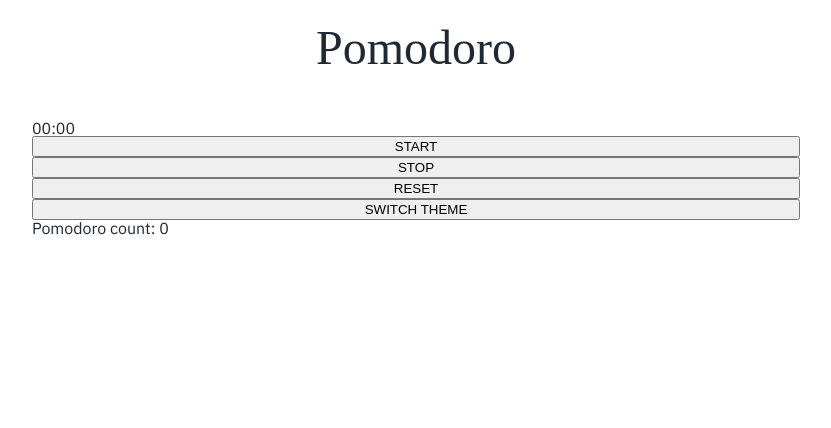
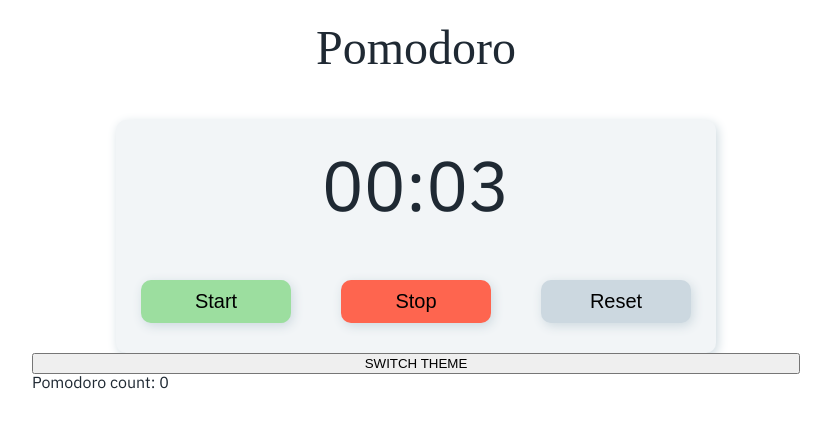
Before and after one commit to zainthedev/pomodoro, a React (Create React App) app: page / in a window 1280 px wide. Shown: the top 428 px of the page, without its empty margins (224-1055 px from the left). Built offline with nearby package versions, Linux system fonts and the light colour scheme; a web font is replaced by a local one.

Commit message:
Timer styling, auto display of new time after pomodoro/break

```diff
--- a/src/components/TimerComponent.tsx
+++ b/src/components/TimerComponent.tsx
@@ -1,7 +1,10 @@
 import { useState, useEffect } from 'react';
 import { renderTime } from '../helper-functions/renderTime';
 import {
-    TimerButton,
+    TimerButtonWrapper,
+    TimerResetButton,
+    TimerStartButton,
+    TimerStopButton,
     TimerTime,
     TimerWrapper,
 } from '../styled-components/Timer';
@@ -18,12 +21,11 @@ export const TimerComponent = ({
     setIsLongBreak,
     pomodoroCount,
 }: TimerProps) => {
-    const [timeRemaining, setTimeRemaining] = useState(0);
+    let pomodoroLength = 3;
+    const [timeRemaining, setTimeRemaining] = useState(pomodoroLength);
     const [isStarted, setIsStarted] = useState(false);
     const [isTimerRunning, setIsTimerRunning] = useState(false);
     const [isPaused, setIsPaused] = useState(false);
-
-    let pomodoroLength = 3;
 
     useEffect(() => {
         if (isTimerRunning && timeRemaining > 0) {
@@ -49,7 +51,10 @@ export const TimerComponent = ({
                     setIsShortBreak(true);
                     setIsPomodoro(false);
                     setIsLongBreak(false);
-                    // setTimeRemaining(longBreakLength);
+
+                    setTimeout(() => {
+                        setTimeRemaining(longBreakLength);
+                    }, 1000);
 
                     // if (options.isAutoStart) {
                     // const interval = setInterval(() => {
@@ -61,7 +66,9 @@ export const TimerComponent = ({
                     setIsLongBreak(true);
                     setIsShortBreak(false);
                     setIsPomodoro(false);
-                    // setTimeRemaining(shortBreakLength);
+                    setTimeout(() => {
+                        setTimeRemaining(shortBreakLength);
+                    }, 1000);
                     // if (options.isAutoStart) {
                     // const interval = setInterval(() => {
                     //     startTimerLongBreak();
@@ -80,11 +87,13 @@ export const TimerComponent = ({
                 // }, 1000);
                 // return () => clearInterval(interval);
                 // }
-                // setTimeRemaining(pomodoroLength);
+                setTimeout(() => {
+                    setTimeRemaining(pomodoroLength);
+                }, 1000);
             }
 
             // if (!options.isAutoStart) {
-            // setIsTimerRunning(false);
+            setIsTimerRunning(false);
             // }
         }
         // eslint-disable-next-line react-hooks/exhaustive-deps
@@ -151,18 +160,26 @@ export const TimerComponent = ({
             <TimerTime data-test='TimerTime'>
                 {renderTime(timeRemaining)}
             </TimerTime>
-            <TimerButton
-                data-test='TimerStartButton'
-                onClick={handleStartButtonClick}
-            >
-                START
-            </TimerButton>
-            <TimerButton data-test='TimerStopButton' onClick={stopTimer}>
-                STOP
-            </TimerButton>
-            <TimerButton data-test='TimerResetButton' onClick={resetTimer}>
-                RESET
-            </TimerButton>
+            <TimerButtonWrapper>
+                <TimerStartButton
+                    data-test='TimerStartButton'
+                    onClick={handleStartButtonClick}
+                >
+                    Start
+                </TimerStartButton>
+                <TimerStopButton
+                    data-test='TimerStopButton'
+                    onClick={stopTimer}
+                >
+                    Stop
+                </TimerStopButton>
+                <TimerResetButton
+                    data-test='TimerResetButton'
+                    onClick={resetTimer}
+                >
+                    Reset
+                </TimerResetButton>
+            </TimerButtonWrapper>
         </TimerWrapper>
     );
 };
--- /dev/null
+++ b/src/styled-components/Container.ts
@@ -0,0 +1,20 @@
+import styled from 'styled-components';
+import { device } from '../styles/theme';
+
+export const Container = styled.div`
+    align-items: center;
+    align-self: center;
+    background: ${({ theme }) => theme.colors.container};
+    box-shadow: 0.53vw 0.8vw 2.93vw 0vw ${({ theme }) => theme.colors.shadow};
+    border-radius: 10px;
+    display: flex;
+    flex-direction: column;
+    padding: 10vw 0;
+    width: 90%;
+
+    @media ${device.pc} {
+        box-shadow: 2px 3px 11px 0px ${({ theme }) => theme.colors.shadow};
+        padding: 30px 0;
+        width: 600px;
+    }
+`;
--- a/src/styled-components/Timer.ts
+++ b/src/styled-components/Timer.ts
@@ -1,10 +1,61 @@
 import styled from 'styled-components';
+import { device } from '../styles/theme';
+import { Container } from './Container';
 
-export const TimerWrapper = styled.div`
+export const TimerWrapper = styled(Container)``;
+
+export const TimerTime = styled.h2`
+    font-size: 18vw;
+    margin-bottom: 15vw;
+
+    @media ${device.pc} {
+        font-size: 70px;
+        margin-bottom: 60px;
+    }
+`;
+
+export const TimerButtonWrapper = styled.div`
     display: flex;
     flex-direction: column;
+    width: 50%;
+
+    @media ${device.pc} {
+        flex-direction: row;
+        width: 100%;
+    }
 `;
 
-export const TimerTime = styled.p``;
+const TimerButton = styled.button`
+    border: none;
+    border-radius: 2.67vw;
+    box-shadow: 0.53vw 0.8vw 2.93vw 0vw ${({ theme }) => theme.colors.shadow};
+    font-size: 5vw;
+    width: 75%;
+    margin: 0 auto 5vw;
+    padding: 4vw 0;
 
-export const TimerButton = styled.button``;
+    @media ${device.pc} {
+        box-shadow: 2px 3px 11px 0px ${({ theme }) => theme.colors.shadow};
+        border-radius: 10px;
+        cursor: pointer;
+        font-size: 20px;
+        width: 25%;
+        padding: 10px 0;
+        margin: 0 auto;
+        &:not(:last-child) {
+            /* margin: 0 20px 0 0; */
+        }
+    }
+`;
+
+export const TimerStartButton = styled(TimerButton)`
+    background: ${({ theme }) => theme.colors.startButton};
+`;
+
+export const TimerStopButton = styled(TimerButton)`
+    background: ${({ theme }) => theme.colors.stopButton};
+`;
+
+export const TimerResetButton = styled(TimerButton)`
+    background: #ccd8e0;
+`;
--- a/src/styled.d.ts
+++ b/src/styled.d.ts
@@ -9,6 +9,7 @@ declare module 'styled-components' {
             stopButton: string;
             accent: string;
             container: string;
+            shadow: string;
         };
     }
 }
--- a/src/styles/index.css
+++ b/src/styles/index.css
@@ -14,8 +14,3 @@ body {
     display: flex;
     justify-content: center;
 }
-
-code {
-    font-family: source-code-pro, Menlo, Monaco, Consolas, 'Courier New',
-        monospace;
-}
--- a/src/styles/theme.ts
+++ b/src/styles/theme.ts
@@ -4,29 +4,30 @@ export const GlobalStyle = createGlobalStyle`
     body {
         background: ${({ theme }) => theme.colors.body};
         color: ${({ theme }) => theme.colors.text};
-        transition: background 0.2s ease-in, color 0.2s ease-in;
     }
 `;
 
 export const lightTheme: DefaultTheme = {
     colors: {
-        body: '#FFF',
-        text: '#1F2933',
-        startButton: '#9CDE9F',
-        stopButton: '#FE654F',
-        accent: '#C6D8FF',
-        container: '#F2F5F7',
+        body: '#fff',
+        text: '#1f2933',
+        startButton: '#9cde9f',
+        stopButton: '#fe654f',
+        accent: '#c6d8f',
+        container: '#f2f5f7',
+        shadow: '#cdd9df',
     },
 };
 
 export const darkTheme: DefaultTheme = {
     colors: {
-        body: '#1F2933',
-        text: '#FFF',
-        startButton: '#9CDE9F',
-        stopButton: '#FE654F',
-        accent: '#C6D8FF',
-        container: '#27353F',
+        body: '#1f2933',
+        text: '#fff',
+        startButton: '#9cde9f',
+        stopButton: '#fe654f',
+        accent: '#c6d8ff',
+        container: '#27353f',
+        shadow: '#172026',
     },
 };
 
```
